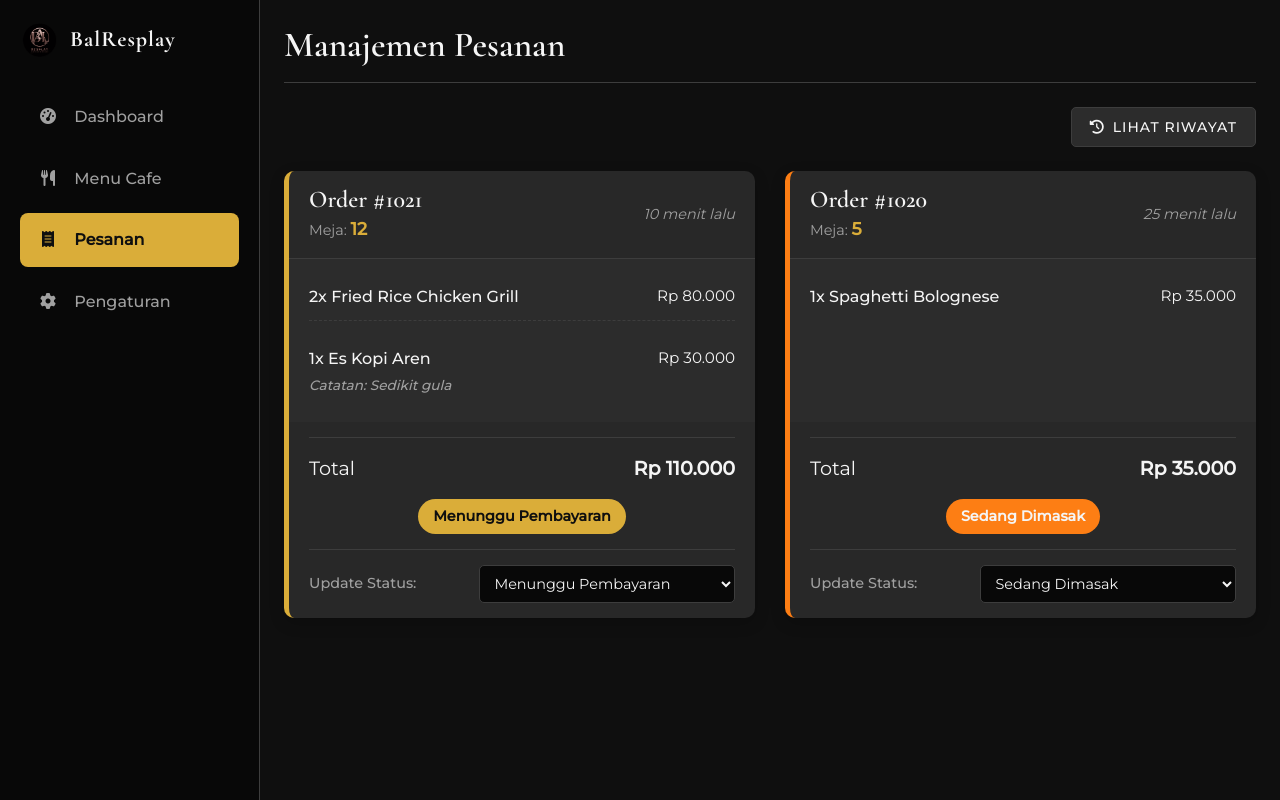
After one commit to DeVioletta/balresplay, a PHP site: page /admin_orders.php in a window 1280 px wide. The commit adds this page. Run offline with PHP 8.4, Linux system fonts and the light colour scheme.

Commit message:
tambah order dan login

```diff
--- a/admin_form_menu.php
+++ b/admin_form_menu.php
@@ -38,7 +38,7 @@
             <nav class="nav-list">
                 <a href="#"><i class="fas fa-tachometer-alt"></i> Dashboard</a>
                 <a href="admin_menu.php" class="active"><i class="fas fa-utensils"></i> Menu Cafe</a>
-                <a href="#"><i class="fas fa-receipt"></i> Pesanan</a>
+                <a href="admin_orders.php"><i class="fas fa-receipt"></i> Pesanan</a>
                 <a href="#"><i class="fas fa-cog"></i> Pengaturan</a>
             </nav>
         </aside>
--- a/admin_menu.php
+++ b/admin_menu.php
@@ -27,7 +27,7 @@
             <nav class="nav-list">
                 <a href="#"><i class="fas fa-tachometer-alt"></i> Dashboard</a>
                 <a href="admin_menu.php" class="active"><i class="fas fa-utensils"></i> Menu Cafe</a>
-                <a href="#"><i class="fas fa-receipt"></i> Pesanan</a>
+                <a href="admin_orders.php"><i class="fas fa-receipt"></i> Pesanan</a>
                 <a href="#"><i class="fas fa-cog"></i> Pengaturan</a>
             </nav>
         </aside>
--- /dev/null
+++ b/admin_orders.php
@@ -0,0 +1,255 @@
+<!DOCTYPE html>
+<html lang="id">
+<head>
+    <meta charset="UTF-8">
+    <meta name="viewport" content="width=device-width, initial-scale=1.0">
+    <title>Admin | Manajemen Pesanan</title>
+    <!-- CSS Utama -->
+    <link rel="stylesheet" href="css/variable.css">
+    <link rel="stylesheet" href="css/admin_menu.css"> <!-- Menggunakan base admin -->
+    <link rel="stylesheet" href="css/admin_orders.css"> <!-- (FILE CSS BARU) -->
+    <!-- CSS untuk item list (dari pembayaran) -->
+    <link rel="stylesheet" href="css/pembayaran.css">
+    <!-- Font & Ikon -->
+    <link rel="stylesheet" href="https://cdnjs.cloudflare.com/ajax/libs/font-awesome/6.4.0/css/all.min.css">
+    <link href="https://fonts.googleapis.com/css2?family=Cormorant+Garamond:wght@300;400;600;700&family=Montserrat:wght@300;400;500&display=swap" rel="stylesheet">
+</head>
+<body>
+
+    <div class="admin-layout">
+        <!-- ===== SIDEBAR ===== -->
+        <aside class="sidebar" id="sidebar">
+            <div class="sidebar-header">
+                <a href="index.php" class="nav-logo">
+                    <img src="images/logo_fix.png" alt="BalResplay Logo" class="logo-img">
+                    <span class="logo-text">BalResplay</span>
+                </a>
+            </div>
+            <nav class="nav-list">
+                <a href="#"><i class="fas fa-tachometer-alt"></i> Dashboard</a>
+                <a href="admin_menu.php"><i class="fas fa-utensils"></i> Menu Cafe</a>
+                <a href="admin_orders.php" class="active"><i class="fas fa-receipt"></i> Pesanan</a>
+                <a href="#"><i class="fas fa-cog"></i> Pengaturan</a>
+            </nav>
+        </aside>
+
+        <!-- ===== MAIN CONTENT ===== -->
+        <main class="main-content">
+            <!-- Header Konten -->
+            <header class="admin-header">
+                <button class="hamburger" id="hamburger">
+                    <i class="fas fa-bars"></i>
+                </button>
+                <h1>Manajemen Pesanan</h1>
+            </header>
+
+            <!-- Toolbar Pesanan -->
+            <div class="order-toolbar">
+                <button id="toggle-view-btn" class="btn btn-secondary">
+                    <i class="fas fa-history"></i> Lihat Riwayat
+                </button>
+            </div>
+
+            <!-- Grid Pesanan Aktif -->
+            <div class="order-grid" id="active-orders-grid">
+
+                <!-- CONTOH KARTU PESANAN 1 (Menunggu) -->
+                <div class="order-card" data-status="Menunggu Pembayaran">
+                    <div class="order-card-header">
+                        <div>
+                            <h4>Order #1021</h4>
+                            <span>Meja: <strong>12</strong></span>
+                        </div>
+                        <span class="order-time">10 menit lalu</span>
+                    </div>
+
+                    <div class="order-card-body">
+                        <div class="summary-items-list">
+                            <!-- Item pesanan -->
+                            <div class="summary-product-item">
+                                <div class="product-name">
+                                    <span>2x Fried Rice Chicken Grill</span>
+                                </div>
+                                <span class="product-price">Rp 80.000</span>
+                            </div>
+                            <div class="summary-product-item">
+                                <div class="product-name">
+                                    <span>1x Es Kopi Aren</span>
+                                    <small class="product-notes">Catatan: Sedikit gula</small>
+                                </div>
+                                <span class="product-price">Rp 30.000</span>
+                            </div>
+                        </div>
+                    </div>
+
+                    <div class="order-card-footer">
+                        <div class="summary-total">
+                            <div class="summary-item grand-total" style="border-top: 1px solid var(--tertiary-color); margin-top: 0;">
+                                <span>Total</span>
+                                <strong>Rp 110.000</strong>
+                            </div>
+                        </div>
+                        <div class="order-card-status">
+                            <span class="status-badge">Menunggu Pembayaran</span>
+                        </div>
+                        <div class="order-card-actions">
+                            <label for="status-1021">Update Status:</label>
+                            <select id="status-1021" name="status" class="status-select" onchange="console.log('Update Order 1021 to: ' + this.value)">
+                                <option value="Menunggu Pembayaran" selected>Menunggu Pembayaran</option>
+                                <option value="Kirim ke Dapur">Kirim ke Dapur</option>
+                                <option value="Sedang Dimasak">Sedang Dimasak</option>
+                                <option value="Siap Diantar">Siap Diantar</option>
+                                <option value="Selesai">Selesai</option>
+                                <option value="Dibatalkan">Dibatalkan</option>
+                            </select>
+                        </div>
+                    </div>
+                </div>
+
+                <!-- CONTOH KARTU PESANAN 2 (Dimasak) -->
+                <div class="order-card" data-status="Sedang Dimasak">
+                    <div class="order-card-header">
+                        <div>
+                            <h4>Order #1020</h4>
+                            <span>Meja: <strong>5</strong></span>
+                        </div>
+                        <span class="order-time">25 menit lalu</span>
+                    </div>
+
+                    <div class="order-card-body">
+                        <div class="summary-items-list">
+                            <div class="summary-product-item">
+                                <div class="product-name">
+                                    <span>1x Spaghetti Bolognese</span>
+                                </div>
+                                <span class="product-price">Rp 35.000</span>
+                            </div>
+                        </div>
+                    </div>
+
+                    <div class="order-card-footer">
+                        <div class="summary-total">
+                            <div class="summary-item grand-total" style="border-top: 1px solid var(--tertiary-color); margin-top: 0;">
+                                <span>Total</span>
+                                <strong>Rp 35.000</strong>
+                            </div>
+                        </div>
+                        <div class="order-card-status">
+                            <span class="status-badge">Sedang Dimasak</span>
+                        </div>
+                        <div class="order-card-actions">
+                            <label for="status-1020">Update Status:</label>
+                            <select id="status-1020" name="status" class="status-select" onchange="console.log('Update Order 1020 to: ' + this.value)">
+                                <option value="Menunggu Pembayaran">Menunggu Pembayaran</option>
+                                <option value="Kirim ke Dapur">Kirim ke Dapur</option>
+                                <option value="Sedang Dimasak" selected>Sedang Dimasak</option>
+                                <option value="Siap Diantar">Siap Diantar</option>
+                                <option value="Selesai">Selesai</option>
+                                <option value="Dibatalkan">Dibatalkan</option>
+                            </select>
+                        </div>
+                    </div>
+                </div>
+
+                <!-- ... Kartu pesanan aktif lainnya ... -->
+
+            </div>
+
+            <!-- Grid Riwayat Pesanan (Hidden by default) -->
+            <div class="order-grid" id="history-orders-grid" style="display: none;">
+
+                <!-- CONTOH KARTU RIWAYAT 1 (Selesai) -->
+                <div class="order-card" data-status="Selesai">
+                    <div class="order-card-header">
+                        <div>
+                            <h4>Order #980</h4>
+                            <span>Meja: <strong>7</strong></span>
+                        </div>
+                        <span class="order-time">06 Nov 2025</span>
+                    </div>
+                    <div class="order-card-footer">
+                        <div class="summary-total">
+                            <div class="summary-item grand-total" style="border-top: none; margin-top: 0; padding-top: 0;">
+                                <span>Total Dibayar</span>
+                                <strong>Rp 75.000</strong>
+                            </div>
+                        </div>
+                        <div class="order-card-status">
+                            <span class="status-badge">Selesai</span>
+                        </div>
+                    </div>
+                </div>
+
+                <!-- CONTOH KARTU RIWAYAT 2 (Dibatalkan) -->
+                <div class="order-card" data-status="Dibatalkan">
+                    <div class="order-card-header">
+                        <div>
+                            <h4>Order #979</h4>
+                            <span>Meja: <strong>3</strong></span>
+                        </div>
+                        <span class="order-time">06 Nov 2025</span>
+                    </div>
+                    <div class="order-card-footer">
+                         <div class="summary-total">
+                            <div class="summary-item grand-total" style="border-top: none; margin-top: 0; padding-top: 0;">
+                                <span>Total</span>
+                                <strong>Rp 45.000</strong>
+                            </div>
+                        </div>
+                        <div class="order-card-status">
+                            <span class="status-badge">Dibatalkan</span>
+                        </div>
+                    </div>
+                </div>
+
+                <!-- ... Kartu riwayat lainnya ... -->
+            </div>
+
+        </main>
+
+        <div class="sidebar-overlay" id="sidebar-overlay"></div>
+    </div>
+
+    <script>
+        document.addEventListener('DOMContentLoaded', () => {
+            // --- Logika Sidebar Hamburger ---
+            const hamburger = document.getElementById('hamburger');
+            const sidebar = document.getElementById('sidebar');
+            const overlay = document.getElementById('sidebar-overlay');
+
+            if (hamburger) {
+                hamburger.addEventListener('click', () => {
+                    sidebar.classList.add('show');
+                });
+            }
+            if (overlay) {
+                overlay.addEventListener('click', () => {
+                    sidebar.classList.remove('show');
+                });
+            }
+
+            // --- Logika Toggle Riwayat Pesanan ---
+            const toggleBtn = document.getElementById('toggle-view-btn');
+            const activeGrid = document.getElementById('active-orders-grid');
+            const historyGrid = document.getElementById('history-orders-grid');
+            let isShowingHistory = false;
+
+            if (toggleBtn) {
+                toggleBtn.addEventListener('click', () => {
+                    isShowingHistory = !isShowingHistory;
+
+                    if (isShowingHistory) {
+                        activeGrid.style.display = 'none';
+                        historyGrid.style.display = 'grid'; // atau 'flex' jika Anda gunakan flex
+                        toggleBtn.innerHTML = '<i class="fas fa-clipboard-list"></i> Lihat Pesanan Aktif';
+                    } else {
+                        activeGrid.style.display = 'grid'; // atau 'flex'
+                        historyGrid.style.display = 'none';
+                        toggleBtn.innerHTML = '<i class="fas fa-history"></i> Lihat Riwayat';
+                    }
+                });
+            }
+        });
+    </script>
+</body>
+</html>
--- /dev/null
+++ b/css/admin_orders.css
@@ -0,0 +1,217 @@
+/* =========================================
+   CSS KHUSUS UNTUK HALAMAN ORDER (admin_orders.php)
+=========================================
+*/
+
+.order-toolbar {
+    margin-bottom: 24px;
+    display: flex;
+    justify-content: flex-end;
+}
+
+.order-grid {
+    display: grid;
+    /* (DIUBAH) Gunakan minmax untuk kolom yang lebih responsif */
+    grid-template-columns: repeat(auto-fill, minmax(320px, 1fr));
+    gap: 30px;
+}
+
+.order-card {
+    background-color: var(--secondary-color);
+    border-radius: 10px;
+    overflow: hidden;
+    box-shadow: 0 5px 15px rgba(0, 0, 0, 0.2);
+    display: flex;
+    flex-direction: column;
+    border-left: 5px solid var(--tertiary-color); /* Default border color */
+    transition: var(--transition);
+}
+
+.order-card-header {
+    display: flex;
+    justify-content: space-between;
+    align-items: center;
+    padding: 15px 20px;
+    background-color: rgba(0,0,0,0.1); /* Sedikit lebih gelap */
+    border-bottom: 1px solid var(--tertiary-color);
+}
+
+.order-card-header h4 {
+    margin: 0;
+    font-size: 1.5rem;
+    color: var(--light-text);
+}
+
+.order-card-header span {
+    font-size: 0.9rem;
+    color: var(--text-muted);
+}
+.order-card-header span strong {
+    color: var(--accent-color);
+    font-size: 1.1rem;
+}
+.order-time {
+    font-style: italic;
+    white-space: nowrap;
+    margin-left: 15px;
+}
+
+.order-card-body {
+    padding: 0 20px;
+}
+
+/* Menggunakan kembali style dari pembayaran.css */
+.order-card-body .summary-items-list {
+    margin: 15px 0;
+    padding: 0;
+    border: none;
+}
+.order-card-body .summary-product-item {
+    align-items: flex-start;
+    padding: 10px 0;
+    border-bottom: 1px dashed var(--tertiary-color);
+}
+.order-card-body .summary-product-item:last-child {
+    border-bottom: none;
+}
+.order-card-body .product-name {
+    font-size: 1rem;
+    font-weight: 500;
+}
+.order-card-body .product-notes {
+    font-size: 0.85rem;
+}
+.order-card-body .product-price {
+    font-size: 0.95rem;
+    white-space: nowrap;
+}
+
+
+.order-card-footer {
+    margin-top: auto; /* Mendorong footer ke bawah */
+    padding: 15px 20px;
+    background-color: rgba(0,0,0,0.1);
+}
+
+.order-card-status {
+    margin-top: 15px;
+    text-align: center;
+}
+.status-badge {
+    display: inline-block;
+    padding: 6px 15px;
+    border-radius: 20px;
+    font-weight: 600;
+    font-size: 0.9rem;
+    color: var(--light-text);
+    background-color: var(--tertiary-color);
+}
+
+.order-card-actions {
+    margin-top: 15px;
+    border-top: 1px solid var(--tertiary-color);
+    padding-top: 15px;
+    display: flex;
+    justify-content: space-between;
+    align-items: center;
+}
+.order-card-actions label {
+    margin-bottom: 0;
+    font-size: 0.9rem;
+}
+.status-select {
+    width: 60%;
+    padding: 8px 10px;
+    font-size: 0.9rem;
+}
+
+/* --- Pewarnaan Status --- */
+
+[data-status="Menunggu Pembayaran"] {
+    border-left-color: var(--accent-color);
+}
+[data-status="Menunggu Pembayaran"] .status-badge {
+    background-color: var(--accent-color);
+    color: var(--dark-bg);
+}
+
+[data-status="Kirim ke Dapur"] {
+    border-left-color: #007bff; /* Biru */
+}
+[data-status="Kirim ke Dapur"] .status-badge {
+    background-color: #007bff;
+    color: var(--light-text);
+}
+
+[data-status="Sedang Dimasak"] {
+    border-left-color: #fd7e14; /* Orange */
+}
+[data-status="Sedang Dimasak"] .status-badge {
+    background-color: #fd7e14;
+    color: var(--light-text);
+}
+
+[data-status="Siap Diantar"] {
+    border-left-color: #20c997; /* Teal */
+}
+[data-status="Siap Diantar"] .status-badge {
+    background-color: #20c997;
+    color: var(--light-text);
+}
+
+[data-status="Selesai"] {
+    border-left-color: var(--success-color);
+}
+[data-status="Selesai"] .status-badge {
+    background-color: var(--success-color);
+    color: var(--light-text);
+}
+/* Sembunyikan aksi jika sudah selesai */
+[data-status="Selesai"] .order-card-actions {
+    display: none;
+}
+
+[data-status="Dibatalkan"] {
+    border-left-color: var(--danger-color);
+}
+[data-status="Dibatalkan"] .status-badge {
+    background-color: var(--danger-color);
+    color: var(--light-text);
+}
+/* Sembunyikan aksi jika sudah dibatalkan */
+[data-status="Dibatalkan"] .order-card-actions {
+    display: none;
+}
+
+
+/* --- Responsive Design --- */
+@media (max-width: 992px) {
+    /* (DIUBAH) Di layar tablet, buat 2 kolom */
+    .order-grid {
+        grid-template-columns: repeat(auto-fill, minmax(300px, 1fr));
+    }
+}
+
+@media (max-width: 576px) {
+    /* (DIUBAH) Di HP, buat 1 kolom */
+    .order-grid {
+        grid-template-columns: 1fr;
+        gap: 20px;
+    }
+
+    .order-card-header h4 {
+        font-size: 1.3rem;
+    }
+
+    .order-card-actions {
+        flex-direction: column;
+        align-items: stretch;
+    }
+    .order-card-actions label {
+        margin-bottom: 8px;
+        text-align: center;
+    }
+    .status-select {
+        width: 100%;
+    }
+}
--- a/css/variable.css
+++ b/css/variable.css
@@ -9,6 +9,10 @@
     --tertiary-color: #3d3d3d;
     --text-muted: #a0a0a0;
     --transition: all 0.3s ease;
+
+    /* (BARU) Warna untuk status pesanan */
+    --success-color: #28a745; /* Hijau untuk 'Selesai' */
+    --danger-color: #dc3545;  /* Merah untuk 'Dibatalkan' */
 }
 
 /* :root {
```
Also changed, not shown: admin_login.php (added, +82 -0 lines), css/admin_login.css (added, +149 -0 lines).
